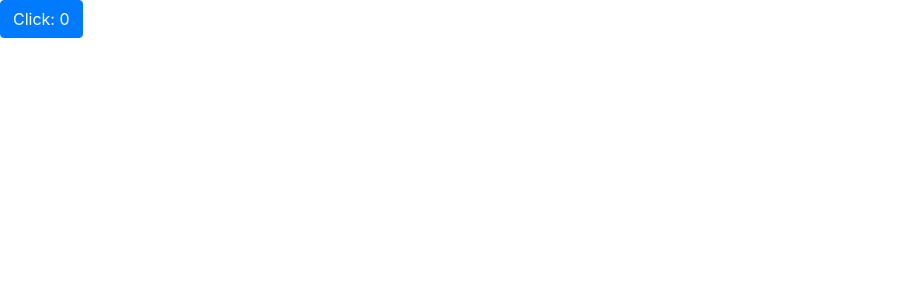
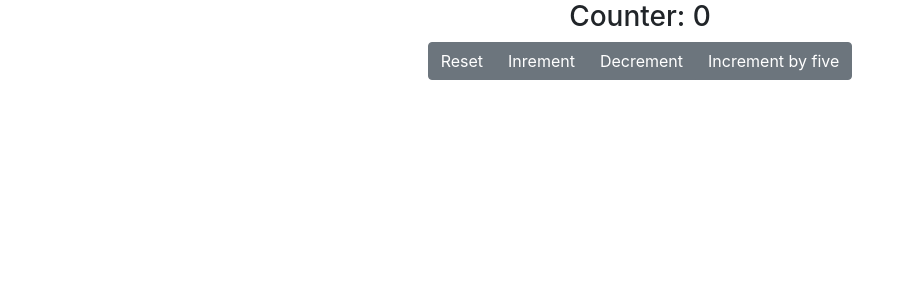
Before and after one commit to Ganesh-11062000/react-hooks, a React (Create React App) app: page / in a window 1280 px wide. Shown: the top 300 px of the page, without its empty margins (0-915 px from the left). Built offline with nearby package versions, Linux system fonts and the light colour scheme.

Commit message:
updating state by using previuos state

```diff
--- a/src/App.js
+++ b/src/App.js
@@ -1,14 +1,12 @@
 import React, { Component } from "react";
-import ClassCounter from "./components/Counter/ClassCounter";
-import HookCounter from "./components/Counter/HookCounter";
+import HookCounterTwo from "./components/Counter/HookCounterTwo";
 
 export class App extends Component {
 
   render() {
     return (
       <div>
-        {/* <ClassCounter /> */}
-        <HookCounter />
+          <HookCounterTwo/>
       </div>
     );
   }
--- /dev/null
+++ b/src/components/Counter/HookCounterTwo.js
@@ -0,0 +1,40 @@
+import React, { useState } from "react";
+
+function HookCounterTwo() {
+  const initialCount = 0;
+  const [count, setCount] = useState(initialCount);
+
+  return (
+    <div className="d-flex flex-column align-items-center">
+      <h3 className="display-block">Counter: {count}</h3>
+      <div className="btn-group">
+        <button
+          className="btn btn-secondary"
+          onClick={() => setCount(initialCount)}
+        >
+          Reset
+        </button>
+        <button
+          className="btn btn-secondary"
+          onClick={() => setCount((prevCount) => prevCount + 1)}
+        >
+          Inrement
+        </button>
+        <button
+          className="btn btn-secondary"
+          onClick={() => setCount((prevCount) => prevCount - 1)}
+        >
+          Decrement
+        </button>
+        <button
+          className="btn btn-secondary"
+          onClick={() => setCount((prevCount) => prevCount + 5)}
+        >
+          Increment by five
+        </button>
+      </div>
+    </div>
+  );
+}
+
+export default HookCounterTwo;
```
